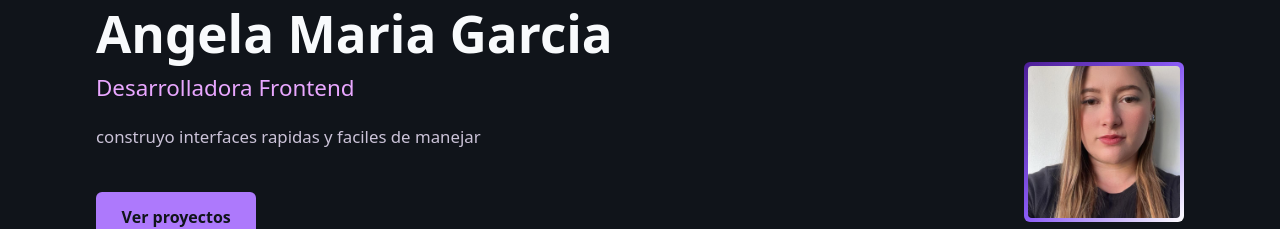
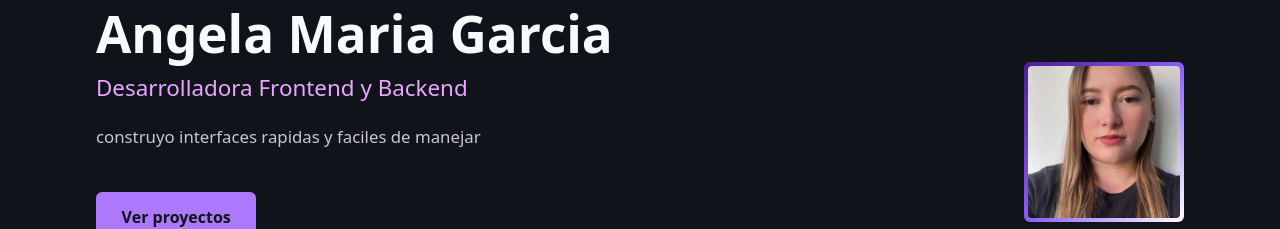
Before and after one commit to angelagg98/portafolio, a React (Vite) app in the folder portafolio/: page / in a window 1280 px wide. Shown: the part 136-365 px from the top of the page. Built offline with nearby package versions, Linux system fonts and the light colour scheme.

Commit message:
doc: Actualizar credenciales

```diff
--- a/portafolio/src/data/profile.js
+++ b/portafolio/src/data/profile.js
@@ -2,7 +2,7 @@ import fotoPerfil from '../assets/fotoAMG.jpeg';
 
 export const profile = {
     name: 'Angela Maria Garcia',
-    role: 'Desarrolladora Frontend',
+    role: 'Desarrolladora Frontend y Backend',
     tagline:'construyo interfaces rapidas y faciles de manejar',
     photoUrl:fotoPerfil,
     bio:'Aprendiz de Anális y Desarrollo de Software en el SENA. Me enfoco en arquitectura de componentes, buenas prácticas de React y accesibilidad web. ',
```
